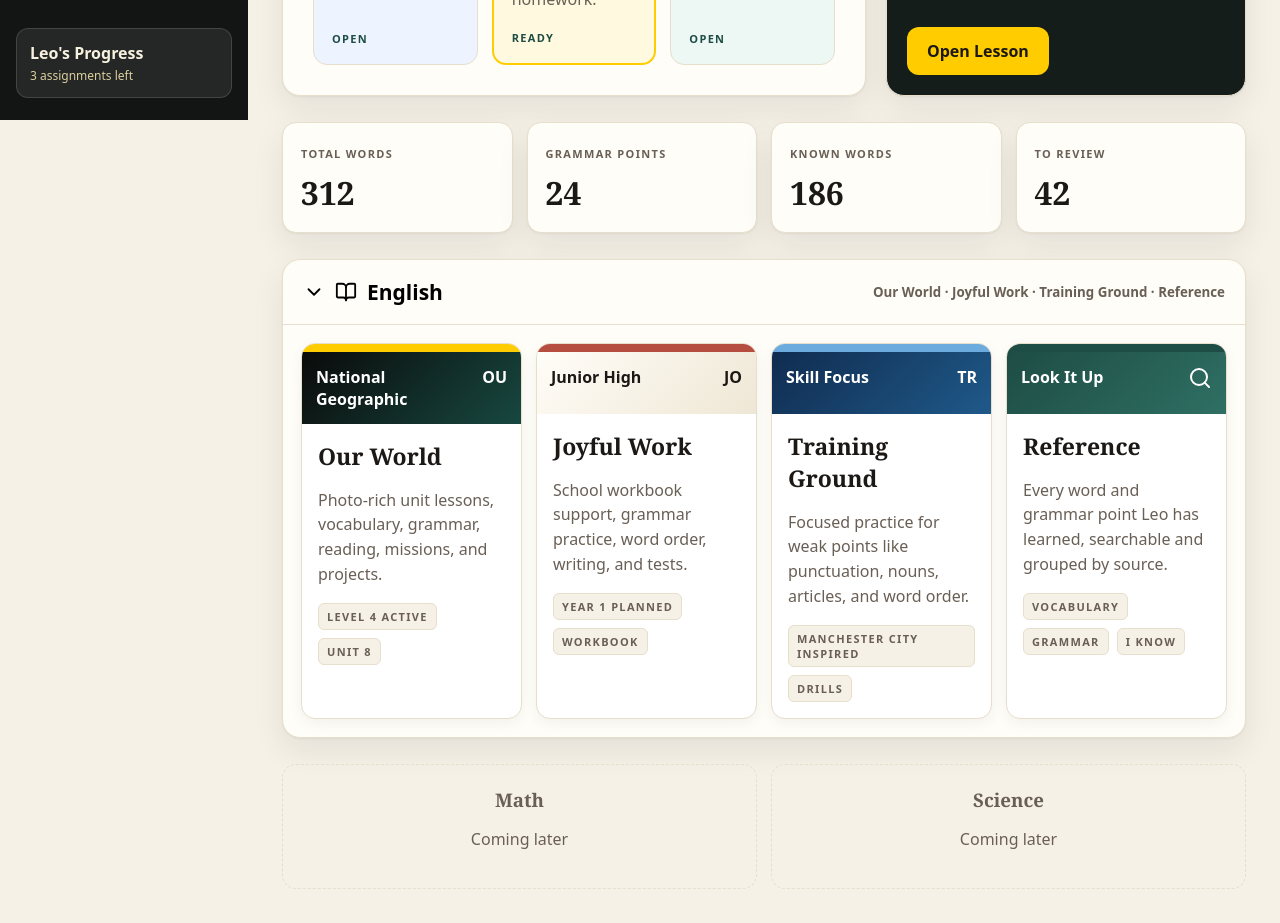
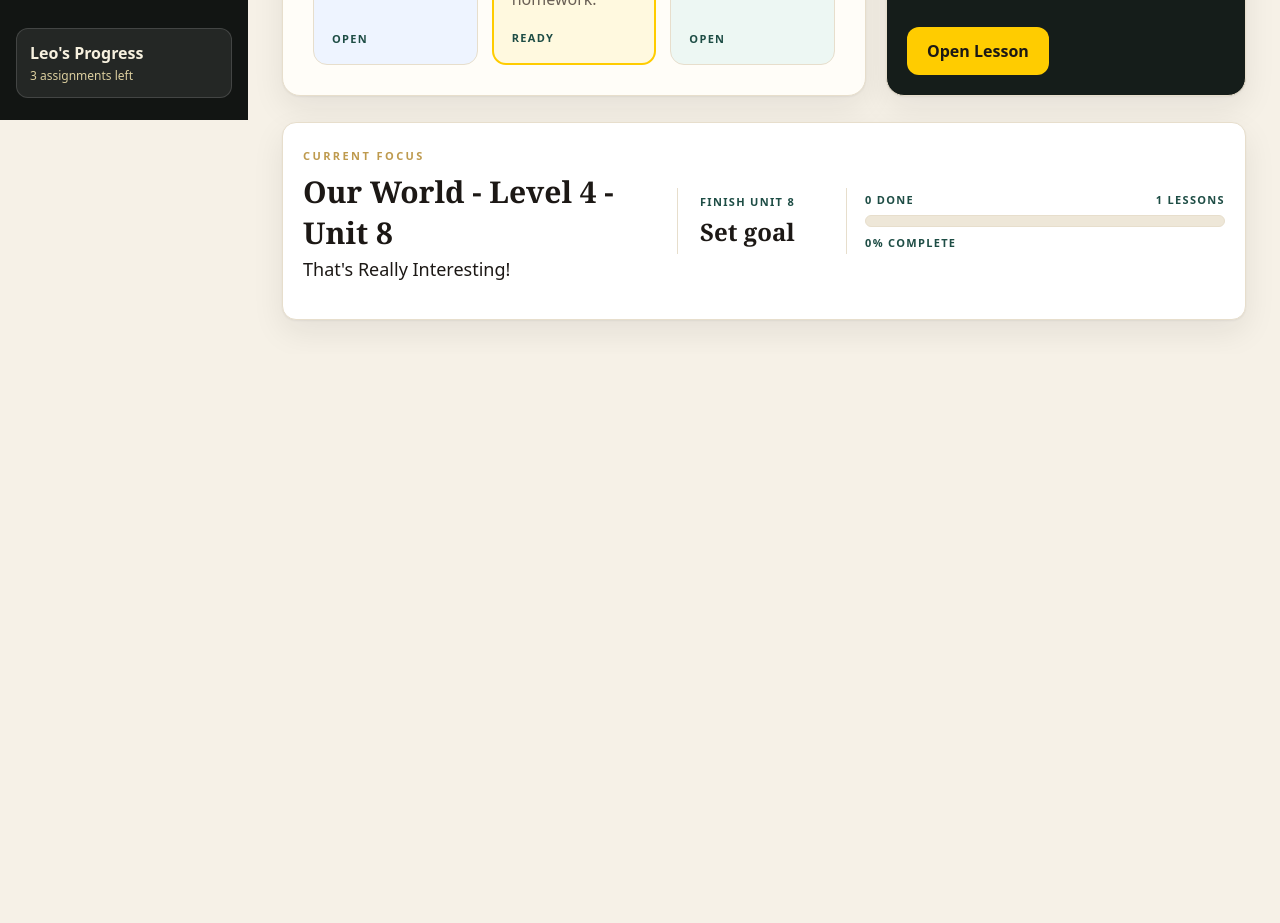
Before and after one commit to leaneritan/LEEA, a Next.js app: page / in a window 1280 px wide. Shown: the part 680-1603 px from the top of the page. After the commit the page ends 1034 px from the top, so only its background shows below. Built offline with nearby package versions, Linux system fonts and the light colour scheme.

Commit message:
Refine home teacher and English menus

```diff
--- a/src/app/globals.css
+++ b/src/app/globals.css
@@ -282,7 +282,6 @@ mark {
 
 .hero-card,
 .next-card,
-.subject-panel,
 .reference-panel,
 .reference-side,
 .word-card,
@@ -314,8 +313,7 @@ h3 {
 
 h1,
 h2,
-h3,
-.stat-card strong {
+h3 {
   font-family: "Fraunces", Georgia, serif;
 }
 
@@ -447,68 +445,76 @@ h3,
   text-decoration: none;
 }
 
-.stats-grid {
-  display: grid;
-  grid-template-columns: repeat(4, minmax(0, 1fr));
-  gap: 14px;
-}
-
-.stat-card {
-  border: 1px solid var(--hair);
-  background: var(--paper);
+.focus-banner {
+  display: grid;
+  grid-template-columns: minmax(0, 1fr) auto minmax(240px, 360px);
+  gap: 18px;
+  align-items: center;
+  border: 1px solid var(--hair);
   border-radius: 14px;
+  background: #fff;
   box-shadow: var(--shadow);
-  padding: 18px;
-}
-
-.stat-card span {
-  color: var(--muted);
+  padding: 20px;
+}
+
+.focus-banner h2 {
+  margin-top: 6px;
+  font-size: 30px;
+}
+
+.focus-banner p {
+  margin-top: 4px;
+  color: var(--ink2);
+  font-size: 18px;
+}
+
+.focus-goal {
+  display: grid;
+  gap: 6px;
+  min-width: 170px;
+  border-left: 1px solid var(--hair);
+  border-right: 1px solid var(--hair);
+  padding: 6px 22px;
+}
+
+.focus-goal span,
+.focus-progress-top,
+.focus-progress small {
+  color: var(--ever);
   font-size: 11px;
   font-weight: 900;
   letter-spacing: 0.12em;
   text-transform: uppercase;
 }
 
-.stat-card strong {
+.focus-goal strong {
+  font-family: "Fraunces", Georgia, serif;
+  font-size: 24px;
+}
+
+.focus-progress {
+  display: grid;
+  gap: 8px;
+}
+
+.focus-progress-top {
+  display: flex;
+  justify-content: space-between;
+}
+
+.focus-progress-bar {
+  height: 12px;
+  border: 1px solid var(--hair);
+  border-radius: 999px;
+  background: #eee7d8;
+  overflow: hidden;
+}
+
+.focus-progress-bar span {
   display: block;
-  margin-top: 8px;
-  font-size: 32px;
-}
-
-.subject-panel {
-  overflow: hidden;
-}
-
-.subject-header {
-  width: 100%;
-  border: 0;
-  border-bottom: 1px solid var(--hair);
-  background: transparent;
-  display: flex;
-  align-items: center;
-  justify-content: space-between;
-  gap: 18px;
-  padding: 18px 20px;
-  text-align: left;
-}
-
-.subject-header span {
-  display: flex;
-  align-items: center;
-  gap: 10px;
-  font-size: 21px;
-}
-
-.subject-header small {
-  color: var(--muted);
-  font-weight: 800;
-}
-
-.course-grid {
-  display: grid;
-  grid-template-columns: repeat(4, minmax(0, 1fr));
-  gap: 14px;
-  padding: 18px;
+  height: 100%;
+  border-radius: inherit;
+  background: var(--gold);
 }
 
 .course-card {
@@ -580,20 +586,6 @@ h3,
   background: var(--cream);
   color: var(--muted);
   padding: 5px 8px;
-}
-
-.coming-grid {
-  display: grid;
-  grid-template-columns: repeat(2, minmax(0, 1fr));
-  gap: 14px;
-}
-
-.coming-card {
-  border: 1px dashed var(--hair);
-  border-radius: 14px;
-  color: var(--muted);
-  padding: 22px;
-  text-align: center;
 }
 
 .reference-layout {
@@ -1456,6 +1448,12 @@ h3,
   gap: 20px;
 }
 
+.english-course-grid {
+  display: grid;
+  grid-template-columns: repeat(4, minmax(0, 1fr));
+  gap: 14px;
+}
+
 .lessons-hero {
   display: grid;
   gap: 8px;
@@ -1612,11 +1610,20 @@ h3,
   align-items: center;
   justify-content: space-between;
   gap: 16px;
+  width: 100%;
+  border: 0;
   border-bottom: 1px solid var(--hair);
+  background: #fff;
+  color: var(--ink);
   padding: 16px;
+  text-align: left;
+  cursor: pointer;
 }
 
 .teacher-group-header span {
+  display: inline-flex;
+  align-items: center;
+  gap: 8px;
   color: var(--ever);
   font-size: 12px;
   font-weight: 900;
@@ -1626,6 +1633,14 @@ h3,
 
 .teacher-group-header h2 {
   font-size: 24px;
+}
+
+.teacher-group-header small {
+  color: var(--ink3);
+  font-size: 12px;
+  font-weight: 900;
+  letter-spacing: 0.1em;
+  text-transform: uppercase;
 }
 
 .teacher-lesson-list {
@@ -1918,10 +1933,6 @@ h3,
   .reference-side {
     position: static;
   }
-
-  .course-grid {
-    grid-template-columns: repeat(2, minmax(0, 1fr));
-  }
 }
 
 @media (max-width: 820px) {
@@ -1942,11 +1953,10 @@ h3,
   }
 
   .mode-grid,
-  .stats-grid,
-  .course-grid,
-  .coming-grid,
+  .english-course-grid,
   .card-grid,
   .grammar-intro-grid,
+  .focus-banner,
   .lesson-card-list,
   .teacher-stats,
   .levelup-grid {
@@ -1964,6 +1974,14 @@ h3,
 
   .deck-lesson-bar nav {
     justify-content: stretch;
+  }
+
+  .focus-goal {
+    border-left: 0;
+    border-right: 0;
+    border-top: 1px solid var(--hair);
+    border-bottom: 1px solid var(--hair);
+    padding: 14px 0;
   }
 
   .teacher-lesson-actions {
--- a/src/components/AppShell.tsx
+++ b/src/components/AppShell.tsx
@@ -127,6 +127,8 @@ function getCrumbHref(crumb: string, pathname: string) {
   if (crumb === "Home") return "/";
   if (crumb === "Neritan") return "/teacher";
   if (crumb === "English") return "/lessons";
+  if (crumb === "Our World") return "/lessons#our-world-l4-u8";
+  if (crumb === "Unit 8") return "/lessons#our-world-l4-u8";
   if (crumb === "Reference") return "/reference";
   return pathname;
 }
--- a/src/components/HomeDashboard.tsx
+++ b/src/components/HomeDashboard.tsx
@@ -1,26 +1,30 @@
 "use client";
 
 import Link from "next/link";
-import { BookOpen, ChevronDown, ChevronRight, Search } from "lucide-react";
 import { useEffect, useState } from "react";
-import { academyStats, englishCourses, nextAssignment } from "@/data/registry";
+import { getDoneLessonCount, lessonProgressStorageKey, type LessonProgressMap } from "@/data/lessonProgress";
+import { getCurrentFocusLessons } from "@/data/lessons";
+import { currentFocus, nextAssignment } from "@/data/registry";
 
 export function HomeDashboard() {
-  const [englishOpen, setEnglishOpen] = useState(true);
+  const [progress, setProgress] = useState<LessonProgressMap>({});
+  const focusLessons = getCurrentFocusLessons(currentFocus.courseId, currentFocus.level, currentFocus.unit);
+  const doneCount = getDoneLessonCount(
+    focusLessons.map((lesson) => lesson.id),
+    progress
+  );
+  const progressPercent = focusLessons.length ? Math.round((doneCount / focusLessons.length) * 100) : 0;
 
   useEffect(() => {
-    const saved = window.localStorage.getItem("leea.home.englishOpen");
-    if (saved !== null) {
-      setEnglishOpen(saved === "true");
+    const saved = window.localStorage.getItem(lessonProgressStorageKey);
+    if (!saved) return;
+
+    try {
+      setProgress(JSON.parse(saved) as LessonProgressMap);
+    } catch {
+      setProgress({});
     }
   }, []);
-
-  function toggleEnglish() {
-    setEnglishOpen((current) => {
-      window.localStorage.setItem("leea.home.englishOpen", String(!current));
-      return !current;
-    });
-  }
 
   return (
     <div className="stack">
@@ -46,7 +50,7 @@ export function HomeDashboard() {
           </div>
           <div>
             <p>
-              {nextAssignment.course} · Level {nextAssignment.level} · Unit {nextAssignment.unit}
+              {nextAssignment.course} - Level {nextAssignment.level} - Unit {nextAssignment.unit}
             </p>
             <h2>{nextAssignment.component}</h2>
           </div>
@@ -56,58 +60,27 @@ export function HomeDashboard() {
         </aside>
       </section>
 
-      <section className="stats-grid" aria-label="Academy stats">
-        <Stat label="Total Words" value={academyStats.totalVocabulary} />
-        <Stat label="Grammar Points" value={academyStats.grammarPoints} />
-        <Stat label="Known Words" value={academyStats.knownWords} />
-        <Stat label="To Review" value={academyStats.wordsToReview} />
-      </section>
-
-      <section className="subject-panel">
-        <button className="subject-header" onClick={toggleEnglish} type="button">
-          <span>
-            {englishOpen ? <ChevronDown size={22} /> : <ChevronRight size={22} />}
-            <BookOpen size={22} />
-            <strong>English</strong>
-          </span>
-          <small>Our World · Joyful Work · Training Ground · Reference</small>
-        </button>
-
-        {englishOpen ? (
-          <div className="course-grid">
-            {englishCourses.map((course) => (
-              <Link
-                className={`course-card ${course.theme}`}
-                href={course.id === "reference" ? "/reference" : course.id === "our-world" ? "/lessons" : "/"}
-                key={course.id}
-              >
-                <div className="course-band">
-                  <span>{course.eyebrow}</span>
-                  {course.id === "reference" ? <Search size={24} /> : <span>{course.title.slice(0, 2).toUpperCase()}</span>}
-                </div>
-                <div className="course-body">
-                  <h3>{course.title}</h3>
-                  <p>{course.description}</p>
-                  <div className="tag-row">
-                    {course.tags.map((tag) => (
-                      <span key={tag}>{tag}</span>
-                    ))}
-                  </div>
-                </div>
-              </Link>
-            ))}
+      <section className="focus-banner" aria-label="Current unit focus">
+        <div>
+          <span className="eyebrow">Current Focus</span>
+          <h2>
+            {currentFocus.course} - Level {currentFocus.level} - Unit {currentFocus.unit}
+          </h2>
+          <p>{currentFocus.title}</p>
+        </div>
+        <div className="focus-goal">
+          <span>{currentFocus.goalLabel}</span>
+          <strong>{currentFocus.targetDate}</strong>
+        </div>
+        <div className="focus-progress">
+          <div className="focus-progress-top">
+            <span>{doneCount} done</span>
+            <span>{focusLessons.length} lessons</span>
           </div>
-        ) : null}
-      </section>
-
-      <section className="coming-grid">
-        <div className="coming-card">
-          <h3>Math</h3>
-          <p>Coming later</p>
-        </div>
-        <div className="coming-card">
-          <h3>Science</h3>
-          <p>Coming later</p>
+          <div className="focus-progress-bar" aria-label={`${progressPercent}% complete`}>
+            <span style={{ width: `${progressPercent}%` }} />
+          </div>
+          <small>{progressPercent}% complete</small>
         </div>
       </section>
     </div>
@@ -144,12 +117,3 @@ function ModeCard({
     <div className={active ? "mode-card active" : "mode-card"}>{content}</div>
   );
 }
-
-function Stat({ label, value }: { label: string; value: number }) {
-  return (
-    <div className="stat-card">
-      <span>{label}</span>
-      <strong>{value}</strong>
-    </div>
-  );
-}
--- a/src/data/lessonProgress.ts
+++ b/src/data/lessonProgress.ts
@@ -8,6 +8,8 @@ export type LessonProgressRecord = {
   completedAt: string | null;
   updatedAt: string;
 };
+
+export type LessonProgressMap = Record<string, LessonProgressRecord>;
 
 export const lessonProgressStorageKey = "leea.lessonProgress.v1";
 
@@ -23,3 +25,7 @@ export function createLessonProgressRecord(lessonId: string, done: boolean): Les
     updatedAt: now
   };
 }
+
+export function getDoneLessonCount(lessonIds: string[], progress: LessonProgressMap) {
+  return lessonIds.filter((lessonId) => progress[lessonId]?.status === "done").length;
+}
--- a/src/data/lessons.ts
+++ b/src/data/lessons.ts
@@ -3,6 +3,53 @@ import type { Lesson } from "./types";
 
 export const lessons: Lesson[] = [unit8Opener as Lesson];
 
+export type LessonGroup = {
+  id: string;
+  course: Lesson["course"];
+  courseLabel: string;
+  level?: number;
+  unit?: number;
+  lessons: Lesson[];
+};
+
 export function getLessonById(id: string) {
   return lessons.find((lesson) => lesson.id === id);
 }
+
+export function getLessonGroupId(lesson: Pick<Lesson, "course" | "level" | "unit">) {
+  return `${lesson.course}-l${lesson.level ?? "na"}-u${lesson.unit ?? "na"}`;
+}
+
+export function getCourseLabel(course: Lesson["course"]) {
+  if (course === "our-world") return "Our World";
+  if (course === "joyful-work") return "Joyful Work";
+  return "Training Ground";
+}
+
+export function getLessonGroups() {
+  const groups = lessons.reduce<Record<string, LessonGroup>>((current, lesson) => {
+    const id = getLessonGroupId(lesson);
+    const existing = current[id];
+
+    if (existing) {
+      existing.lessons.push(lesson);
+      return current;
+    }
+
+    current[id] = {
+      id,
+      course: lesson.course,
+      courseLabel: getCourseLabel(lesson.course),
+      level: lesson.level,
+      unit: lesson.unit,
+      lessons: [lesson]
+    };
+    return current;
+  }, {});
+
+  return Object.values(groups);
+}
+
+export function getCurrentFocusLessons(courseId: Lesson["course"], level: number, unit: number) {
+  return lessons.filter((lesson) => lesson.course === courseId && lesson.level === level && lesson.unit === unit);
+}
--- a/src/data/registry.ts
+++ b/src/data/registry.ts
@@ -10,6 +10,17 @@ export const academyStats = {
   wordsToReview,
   liveLessons: 3,
   assignedLessons: 2
+};
+
+export const currentFocus = {
+  subject: "English",
+  course: "Our World",
+  courseId: "our-world" as const,
+  level: 4,
+  unit: 8,
+  title: "That's Really Interesting!",
+  goalLabel: "Finish Unit 8",
+  targetDate: "Set goal"
 };
 
 export const nextAssignment = {
```
Also changed, not shown: src/components/LessonsPage.tsx (+37 -18 lines), src/components/TeacherDashboard.tsx (+64 -25 lines), 3 other files (tests, documents, lock files or other folders).
